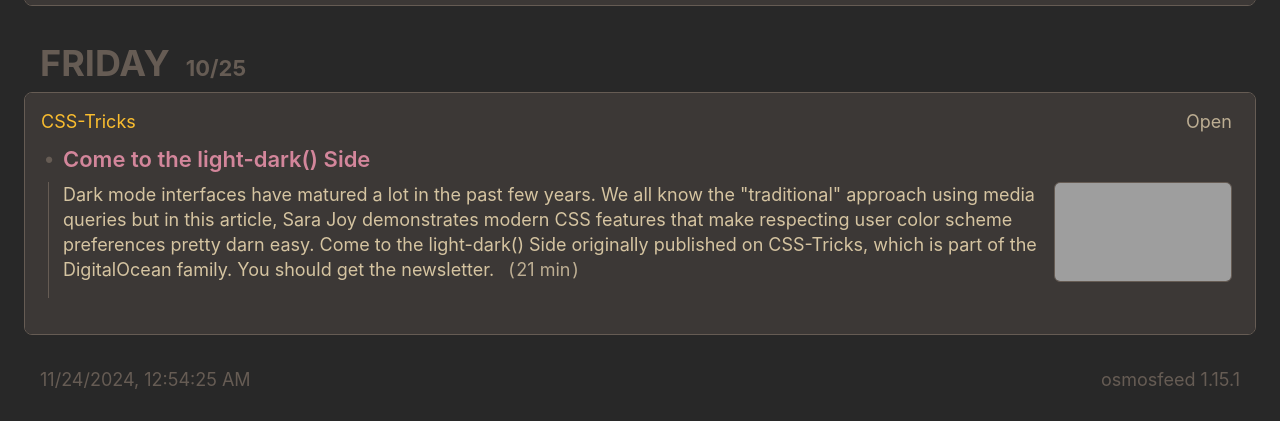
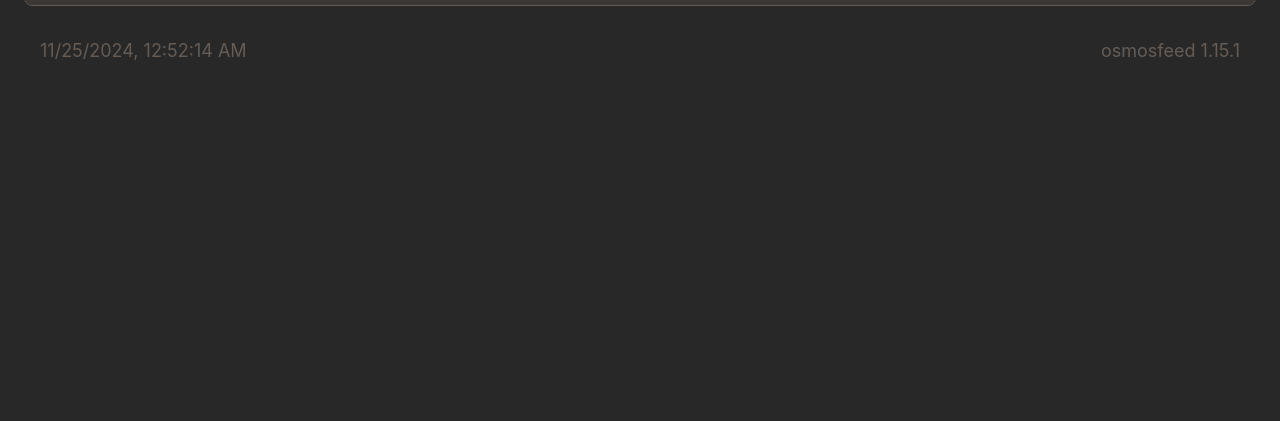
Before and after one commit to juev/feed, a plain HTML site: page index.html in a window 1280 px wide. Shown: the part 11102-11523 px from the top of the page. After the commit the page ends 11197 px from the top, so only its background shows below. Drawn offline with Linux system fonts and the light colour scheme; grey boxes are pictures that could not be loaded.

Commit message:
deploy: a560ee40e18096239507348995e358b6dbfe7b3d

```diff
--- a/index.html
+++ b/index.html
@@ -1528,59 +1528,10 @@ Tooltip Best Practices originally published on CSS-Tricks, which is part of the
             </li>
         </ul>
       </section>
-      <section class="daily-content js-toggle-accordions-scope">
-        <h2 class="daily-heading">
-          <button
-            class="daily-heading-toggle"
-            data-action="toggle-accordions"
-            title="Click to toggle the day, Ctrl + click to toggle all."
-          >
-            <time class="daily-heading-toggle__weekday js-offset-weekday" data-offset-date=2024-10-25 datetime="2024-10-25T14:08:20.000Z">2024-10-25</time>
-            <time class="daily-heading-toggle__date js-offset-date" data-offset-date=2024-10-25 datetime="2024-10-25T14:08:20.000Z"></time>
-          </button>
-        </h2>
-        <ul class="sources card">
-            <li class="card__section">
-              <section class="js-toggle-accordions-scope">
-                <h3 class="source-heading">
-                  <button
-                    class="source-heading__name"
-                    data-action="toggle-accordions"
-                    title="Click to toggle the source, Ctrl + click to toggle all."
-                  >CSS-Tricks</button>
-                  <a class="source-heading__link" href="https://css-tricks.com">Open</a>
-                </h3>
-                <section class="articles-per-source">
-                    <article>
-                      <details
-                        class="article-expander"
-                        data-action="toggle-native-accordion"
-                        data-accordion-key="https://css-tricks.com/?p&#x3D;382039"
-                        open
-                      >
-                        <summary class="article-expander__title">Come to the light-dark() Side</summary>
-                        <a class="article-summary-link article-summary-box-outer" href="https://css-tricks.com/come-to-the-light-dark-side/">
-                          <div class="article-summary-box-inner media-object">
-                              <img src="https://css-tricks.com/wp-json/social-image-generator/v1/image/382039" loading="lazy" class="media-object__media article-image" />
-                            <span class="media-object__text">
-                              <span>Dark mode interfaces have matured a lot in the past few years. We all know the &quot;traditional&quot; approach using media queries but in this article, Sara Joy demonstrates modern CSS features that make respecting user color scheme preferences pretty darn easy.
-Come to the light-dark() Side originally published on CSS-Tricks, which is part of the DigitalOcean family. You should get the newsletter.</span>
-                                &ensp;<span class="article-reading-time">(&hairsp;21
-                                  min&hairsp;)</span>
-                            </span>
-                          </div>
-                        </a>
-                      </details>
-                    </article>
-                </section>
-              </section>
-            </li>
-        </ul>
-      </section>
 
     <footer>
-      <a class="footer-link" href="https://github.com/juev/feed/actions/runs/11991784848">
-        <time id="build-timestamp" datetime="2024-11-24T00:54:25.447Z">2024-11-24T00:54:25.447Z</time>
+      <a class="footer-link" href="https://github.com/juev/feed/actions/runs/12001180603">
+        <time id="build-timestamp" datetime="2024-11-25T00:52:14.206Z">2024-11-25T00:52:14.206Z</time>
       </a>
       <a class="footer-link" href="https://github.com/osmoscraft/osmosfeed">osmosfeed 1.15.1</a>
     </footer>
```
Also changed, not shown: cache.json (+0 -10 lines), 1 other file.
